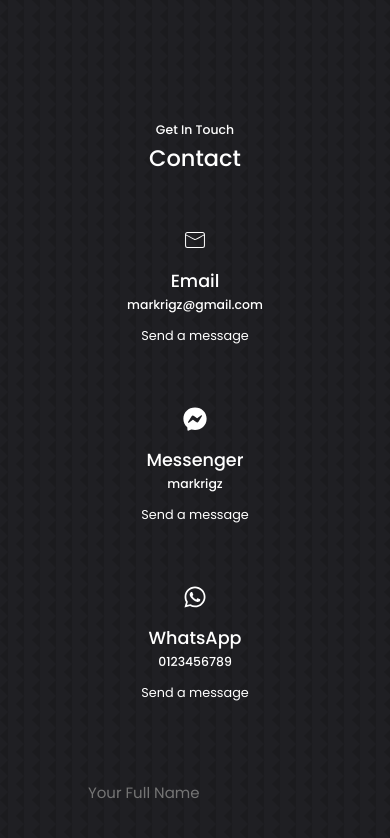
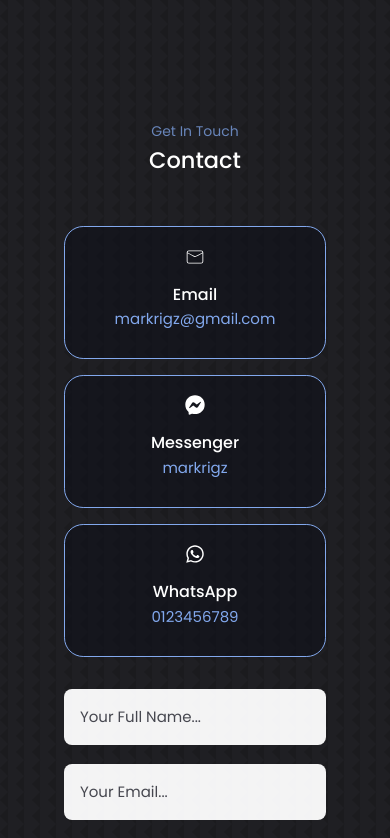
Before and after one commit to KramYengir/portfolio_page, a React (Vite) app: page / in a window 390 px wide. Shown: the part 6040-6878 px from the top of the page. Built offline with nearby package versions, Linux system fonts and the light colour scheme.

Commit message:
more responsive

```diff
--- a/src/components/Contact/Contact.css
+++ b/src/components/Contact/Contact.css
@@ -1,6 +1,7 @@
 .container.contact__container {
-  display: grid;
-  grid-template-columns: 0.33fr 0.66fr;
+  display: flex;
+  justify-content: space-evenly;
+  /* grid-template-columns: 0.33fr 0.66fr; */
   gap: 12%;
   width: 60%;
 }
@@ -14,10 +15,10 @@
 }
 
 .contact__option {
-  background: var(--color-bg-variant);
+  background: hsl(var(--clr-dark) / 0.5);
   padding: 1.2rem;
 
-  border: 1px solid transparent;
+  border: 1px solid hsl(var(--clr-light));
   border-radius: 1.2rem;
 
   text-align: center;
@@ -27,25 +28,27 @@
   border-color: var(--color-primary-variant);
 }
 
-.contact__option *:nth-child(1) {
-  font-size: 1.5rem;
+.contact__option .icon {
+  font-size: var(--fs-600);
   margin-bottom: 0.5rem;
 }
-.contact__option *:nth-child(2) {
-  font-size: 1.1rem;
+.contact__option h3 {
+  font-size: var(--fs-500);
+  font-weight: 500;
 }
-.contact__option *:nth-child(3) {
+.contact__option p {
   margin-bottom: 0.5rem;
-  color: var(--color-light);
+  color: hsl(var(--clr-light));
 }
-.contact__option *:nth-child(4) {
-  font-size: 0.8rem;
+.contact__option a {
+  font-size: var(--fs-200);
 }
 
 /* ----CONTACT FORM----*/
 
 form {
   display: flex;
+  flex-grow: 0.5;
   flex-direction: column;
   gap: 1.2rem;
 }
@@ -53,15 +56,24 @@ form {
 form input,
 form textarea {
   width: 100%;
-  padding: 1.5rem;
+  padding: 1rem;
 
-  border: 2px solid var(--color-primary-variant);
+  /* border: 2px solid hsl(var(--clr-white)); */
   border-radius: 0.5rem;
 
-  color: var(--color-white);
-  background: transparent;
+  color: hsl(var(--clr-dark));
+  background: hsl(var(--clr-white) / 0.95);
 
   resize: none;
+}
+
+form input:focus-visible,
+form textarea:focus-visible {
+  outline: 4px solid hsl(var(--clr-light));
+}
+
+form *::placeholder {
+  color: hsl(var(--clr-dark) / 0.75);
 }
 
 /*****  media qeuries ******/
@@ -69,8 +81,18 @@ form textarea {
 /* MEDIUM */
 @media screen and (max-width: 1024px) {
   .container.contact__container {
-    grid-template-columns: 1fr;
+    flex-direction: column;
     gap: 2rem;
+  }
+
+  .contact__options {
+    flex-direction: row;
+    justify-content: space-evenly;
+    gap: 1rem;
+  }
+
+  .contact__option {
+    flex: 1;
   }
 }
 /* SMALL */
@@ -79,4 +101,10 @@ form textarea {
     width: var(--container-sm);
     padding-inline: 2rem;
   }
+
+  .contact__options {
+    flex-direction: column;
+    justify-content: space-evenly;
+    gap: 1rem;
+  }
 }
--- a/src/components/Contact/Contact.jsx
+++ b/src/components/Contact/Contact.jsx
@@ -29,37 +29,42 @@ const Contact = () => {
 
   return (
     <section id="contact">
-      <h5>Get In Touch</h5>
-      <h2>Contact</h2>
+      <p className="sub-heading">Get In Touch</p>
+      <h2 className="heading">Contact</h2>
       <div className="container contact__container">
         <div className="contact__options">
           <article className="contact__option">
-            <CiMail />
-            <h4>Email</h4>
-            <h5>markrigz@gmail.com</h5>
-            <a href="">Send a message</a>
+            <CiMail className="icon" />
+            <h3>Email</h3>
+            <p>markrigz@gmail.com</p>
+            {/* <button className="btn btn-primary">Send Email</button> */}
           </article>
           <article className="contact__option">
-            <FaFacebookMessenger />
-            <h4>Messenger</h4>
-            <h5>markrigz</h5>
-            <a href="">Send a message</a>
+            <FaFacebookMessenger className="icon" />
+            <h3>Messenger</h3>
+            <p>markrigz</p>
+            {/* <button className="btn btn-primary">Send a message</button> */}
           </article>
           <article className="contact__option">
-            <FaWhatsapp />
-            <h4>WhatsApp</h4>
-            <h5>0123456789</h5>
-            <a href="">Send a message</a>
+            <FaWhatsapp className="icon" />
+            <h3>WhatsApp</h3>
+            <p>0123456789</p>
+            {/* <button className="btn btn-primary">Open WhatsApp</button> */}
           </article>
         </div>
         <form ref={form} onSubmit={sendEmail}>
           <input
             type="text"
             name="name"
-            placeholder="Your Full Name"
+            placeholder="Your Full Name..."
             required
           />
-          <input type="email" name="email" placeholder="Your Email" required />
+          <input
+            type="email"
+            name="email"
+            placeholder="Your Email..."
+            required
+          />
           <textarea
             name="message"
             rows="10"
```
Also changed, not shown: src/assets/library.png (deleted), 1 other file (tests, documents, lock files or other folders).
